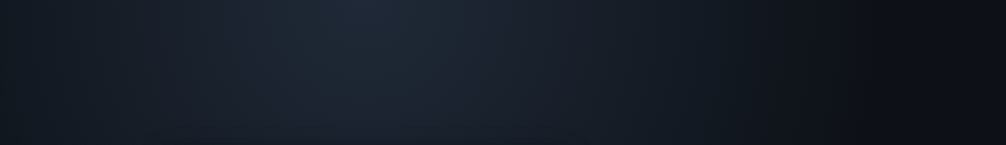
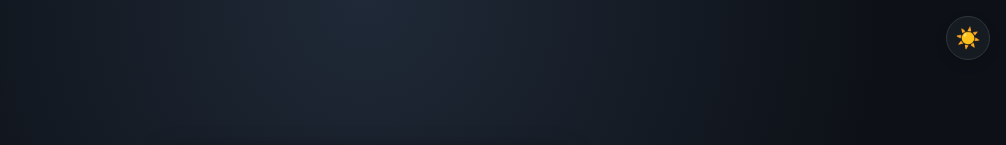
Before and after one commit to JesusFG-32/webgenda, a React app in the folder frontend/: page /login in a window 1280 px wide. Shown: the top 145 px of the page, without its empty margins (274-1280 px from the left). Built offline with nearby package versions, Linux system fonts and the light colour scheme; the HTML template or start-up script is replaced by a standard one.

Commit message:
Agregado botón para cambiar entre tema oscuro y blanco

```diff
--- a/frontend/src/App.jsx
+++ b/frontend/src/App.jsx
@@ -1,13 +1,26 @@
-import React from 'react';
+import React, { useState, useEffect } from 'react';
 import { BrowserRouter as Router, Routes, Route, Navigate } from 'react-router-dom';
 import Login from './modules/auth/components/Login';
 import Register from './modules/auth/components/Register';
 import TasksDashboard from './modules/tasks/components/TasksDashboard';
 import ProtectedRoute from './modules/auth/components/ProtectedRoute';
+import ThemeToggle from './components/ThemeToggle';
 
 function App() {
+  const [theme, setTheme] = useState(() => localStorage.getItem('theme') || 'dark');
+
+  useEffect(() => {
+    document.body.dataset.theme = theme;
+    localStorage.setItem('theme', theme);
+  }, [theme]);
+
+  const toggleTheme = () => {
+    setTheme(prevTheme => prevTheme === 'dark' ? 'light' : 'dark');
+  };
+
   return (
     <Router>
+      <ThemeToggle theme={theme} toggleTheme={toggleTheme} />
       <Routes>
         <Route path="/" element={<Navigate to="/tasks" replace />} />
         <Route path="/login" element={<Login />} />
--- /dev/null
+++ b/frontend/src/components/ThemeToggle.jsx
@@ -0,0 +1,18 @@
+import React from 'react';
+
+const ThemeToggle = ({ theme, toggleTheme }) => {
+    const isLight = theme === 'light';
+
+    return (
+        <button
+            className="theme-toggle"
+            onClick={toggleTheme}
+            aria-label={`Cambiar a modo ${isLight ? 'oscuro' : 'claro'}`}
+            title={`Cambiar a modo ${isLight ? 'oscuro' : 'claro'}`}
+        >
+            {isLight ? '🌙' : '☀️'}
+        </button>
+    );
+};
+
+export default ThemeToggle;
--- a/frontend/src/index.css
+++ b/frontend/src/index.css
@@ -18,6 +18,16 @@
 
   font-family: 'Inter', system-ui, -apple-system, sans-serif;
   color-scheme: dark;
+}
+
+[data-theme='light'] {
+  --bg-color: #f6f8fa;
+  --surface-color: #ffffff;
+  --surface-hover: #f3f4f6;
+  --border-color: #d0d7de;
+  --text-primary: #1f2328;
+  --text-secondary: #656d76;
+  color-scheme: light;
 }
 
 body {
@@ -516,3 +526,28 @@ button:active {
   color: #f85149;
   border: 1px solid rgba(248, 81, 73, 0.4);
 }
+
+/* Theme Toggle Button */
+.theme-toggle {
+  position: fixed;
+  top: 1rem;
+  right: 1rem;
+  background: var(--surface-color);
+  border: 1px solid var(--border-color);
+  color: var(--text-primary);
+  border-radius: 50%;
+  width: 44px;
+  height: 44px;
+  display: flex;
+  align-items: center;
+  justify-content: center;
+  font-size: 1.25rem;
+  box-shadow: 0 4px 12px rgba(0, 0, 0, 0.15);
+  z-index: 1000;
+  cursor: pointer;
+  transition: all var(--transition-speed);
+}
+
+.theme-toggle:hover {
+  transform: scale(1.1);
+}
```
